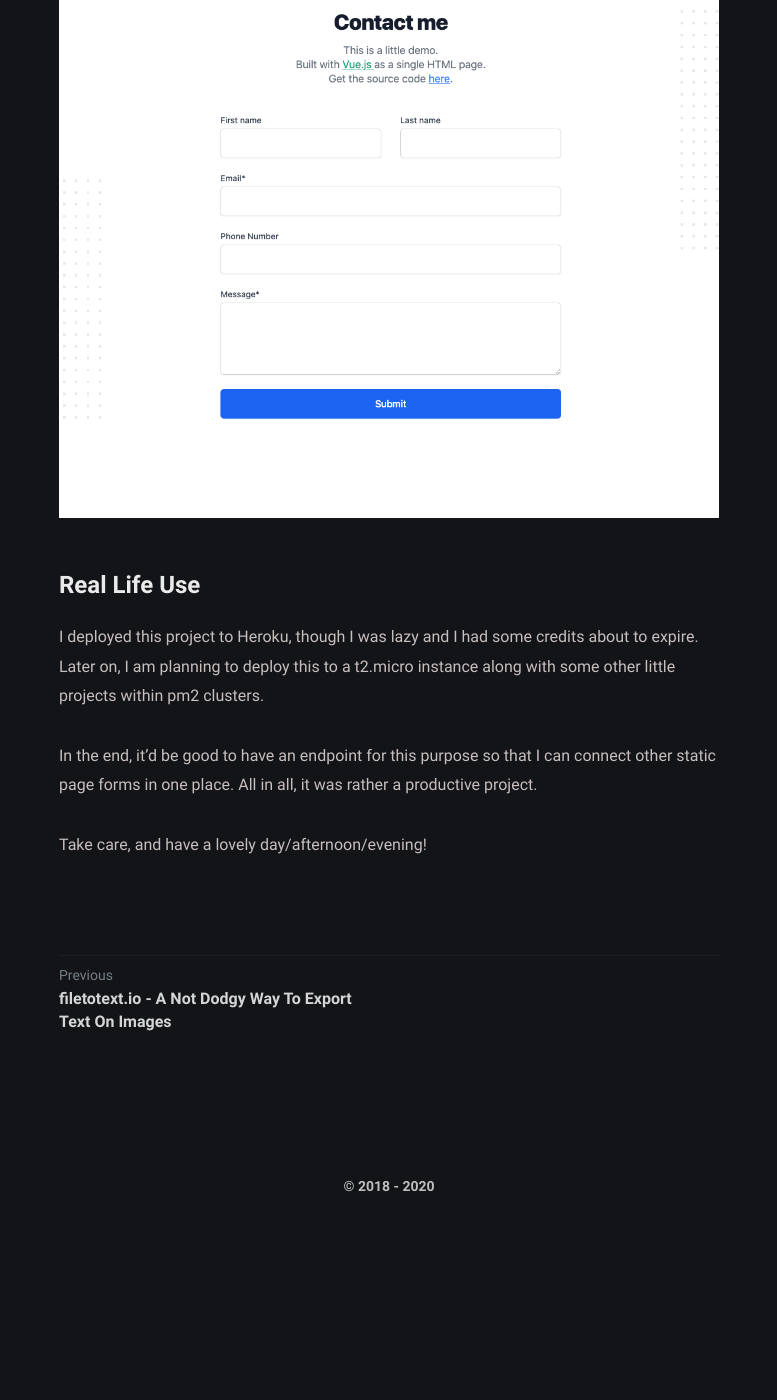
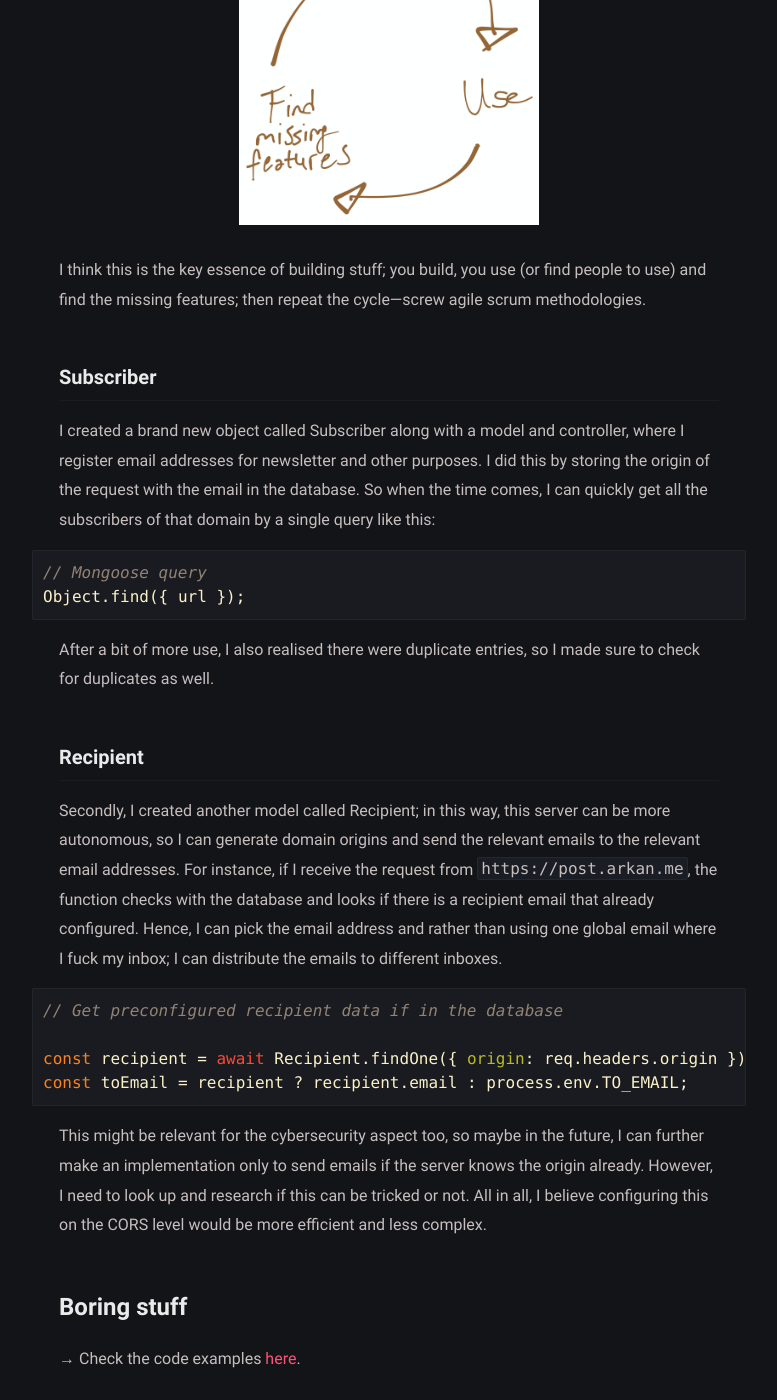
Before and after one commit to tiepdotme/arkan.me, a Jekyll site: the page built from _posts/2020-10-05-tiny-contact-api.markdown, in a window 1280 px wide and 1400 px high, scrolled down 2710 px. Shown: the whole window, without its empty margins (251-1028 px from the left). Built offline with Jekyll 4.4.1, drawn with Linux system fonts in a browser that asks for light colours; before the commit the page ends 3943 px from its top, so only the background shows below that; some of the changed text lies outside the part shown.

Commit message:
16th october update

````diff
--- a/_posts/2020-10-05-tiny-contact-api.markdown
+++ b/_posts/2020-10-05-tiny-contact-api.markdown
@@ -33,18 +33,50 @@ Today, I woke up really early. By early, I mean a lot, like 4 am early. It was f
 
 I prepared the README.md file and decorated it with some scripts along with a route to display this information on the main page. The primary reason I added these example scripts so people see that I can code stuff.
 
+# Update as Oct 16, 2020
+
+As of the 16th of October, I realised that this project has some future. Well, maybe not for everyone but at least for me. I implemented two more things as I felt the need for them while I use it. Here is the visualisation of my complex development cycle:
+
+![Cycle](/assets/postarkanme/cycle.png){:style="width: 300px; display: block;"}
+
+I think this is the key essence of building stuff; you build, you use (or find people to use) and find the missing features; then repeat the cycle—screw agile scrum methodologies.
+
+### Subscriber
+
+I created a brand new object called Subscriber along with a model and controller, where I register email addresses for newsletter and other purposes. I did this by storing the origin of the request with the email in the database. So when the time comes, I can quickly get all the subscribers of that domain by a single query like this:
+
+```javascript
+// Mongoose query
+Object.find({ url });
+```
+
+After a bit of more use, I also realised there were duplicate entries, so I made sure to check for duplicates as well.
+
+### Recipient
+
+Secondly, I created another model called Recipient; in this way, this server can be more autonomous, so I can generate domain origins and send the relevant emails to the relevant email addresses. For instance, if I receive the request from `https://post.arkan.me`, the function checks with the database and looks if there is a recipient email that already configured. Hence, I can pick the email address and rather than using one global email where I fuck my inbox; I can distribute the emails to different inboxes.
+
+```javascript
+// Get preconfigured recipient data if in the database
+
+const recipient = await Recipient.findOne({ origin: req.headers.origin });
+const toEmail = recipient ? recipient.email : process.env.TO_EMAIL;
+```
+
+This might be relevant for the cybersecurity aspect too, so maybe in the future, I can further make an implementation only to send emails if the server knows the origin already. However, I need to look up and research if this can be tricked or not. All in all, I believe configuring this on the CORS level would be more efficient and less complex.
+
 # Boring stuff
 
-&rarr; Check the code examples [here](https://post.arkan.me/){:target="_blank"}.
+&rarr; Check the code examples [here](https://post.arkan.me/){:target="\_blank"}.
 
-&rarr; Oh, I also created a little demo form because the project was looking dull; it’s [here](https://post.arkan.me/example){:target="_blank"}. It is hard to believe that I made this page within a single HTML file in 10 minutes, thanks to Vue and TailwindCSS!
+&rarr; Oh, I also created a little demo form because the project was looking dull; it’s [here](https://post.arkan.me/example){:target="\_blank"}. It is hard to believe that I made this page within a single HTML file in 10 minutes, thanks to Vue and TailwindCSS!
 
 ![Form](/assets/postarkanme/form.png)
 
 # Real Life Use
 
-I deployed this project to Heroku, though I was lazy and I had some credits about to expire. Later on, I am planning to deploy this to a t2.micro instance along with some other little projects within pm2 clusters.
+I deployed this project to Heroku, though I was lazy and I had some credits about to expire. Later on, I am planning to deploy to a t2.micro instance along with some other little projects within pm2 clusters.
 
-In the end, it'd be good to have an endpoint for this purpose so that I can connect other static page forms in one place. All in all, it was rather a productive project.
+In the end, it'd be good to have an endpoint for this purpose so that I can connect other static page forms in one place. All around, it was rather a productive project.
 
 Take care, and have a lovely day/afternoon/evening!
````
Also changed, not shown: other parts of _posts/2020-10-05-tiny-contact-api.markdown (+5 -5 lines), assets/postarkanme/cycle.png (added).
